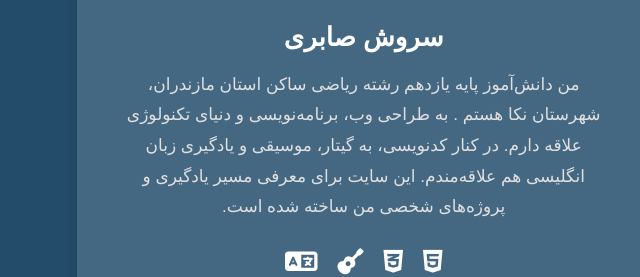
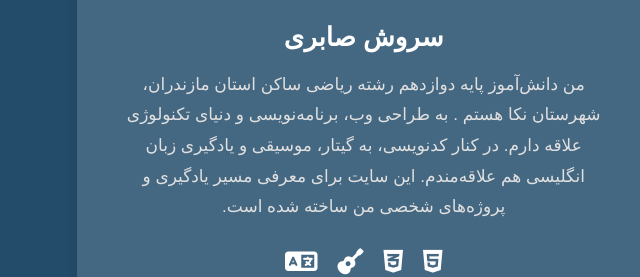
Before and after one commit to S0roush08/Soroush-Saberi, a plain HTML site: page Personal-Site.html in a window 1280 px wide. Shown: the part 333-610 px from the top of the page, 133-773 px from the left. Drawn offline with Linux system fonts and the light colour scheme; grey boxes are pictures that could not be loaded; a web font is replaced by a local one.

Commit message:
Add files via upload

```diff
--- a/Personal-Site.html
+++ b/Personal-Site.html
@@ -29,7 +29,7 @@
                     <div class="about-content">
                         <h2>سروش صابری</h2>
                         <p>
-                            من دانش‌آموز پایه یازدهم رشته ریاضی ساکن استان مازندران، شهرستان نکا هستم .
+                            من دانش‌آموز پایه دوازدهم رشته ریاضی ساکن استان مازندران، شهرستان نکا هستم .
                             به طراحی وب، برنامه‌نویسی و دنیای تکنولوژی علاقه دارم.
                             در کنار کدنویسی، به گیتار، موسیقی و یادگیری زبان انگلیسی هم علاقه‌مندم.
                               این سایت برای معرفی مسیر یادگیری و پروژه‌های شخصی من ساخته شده است.
```
